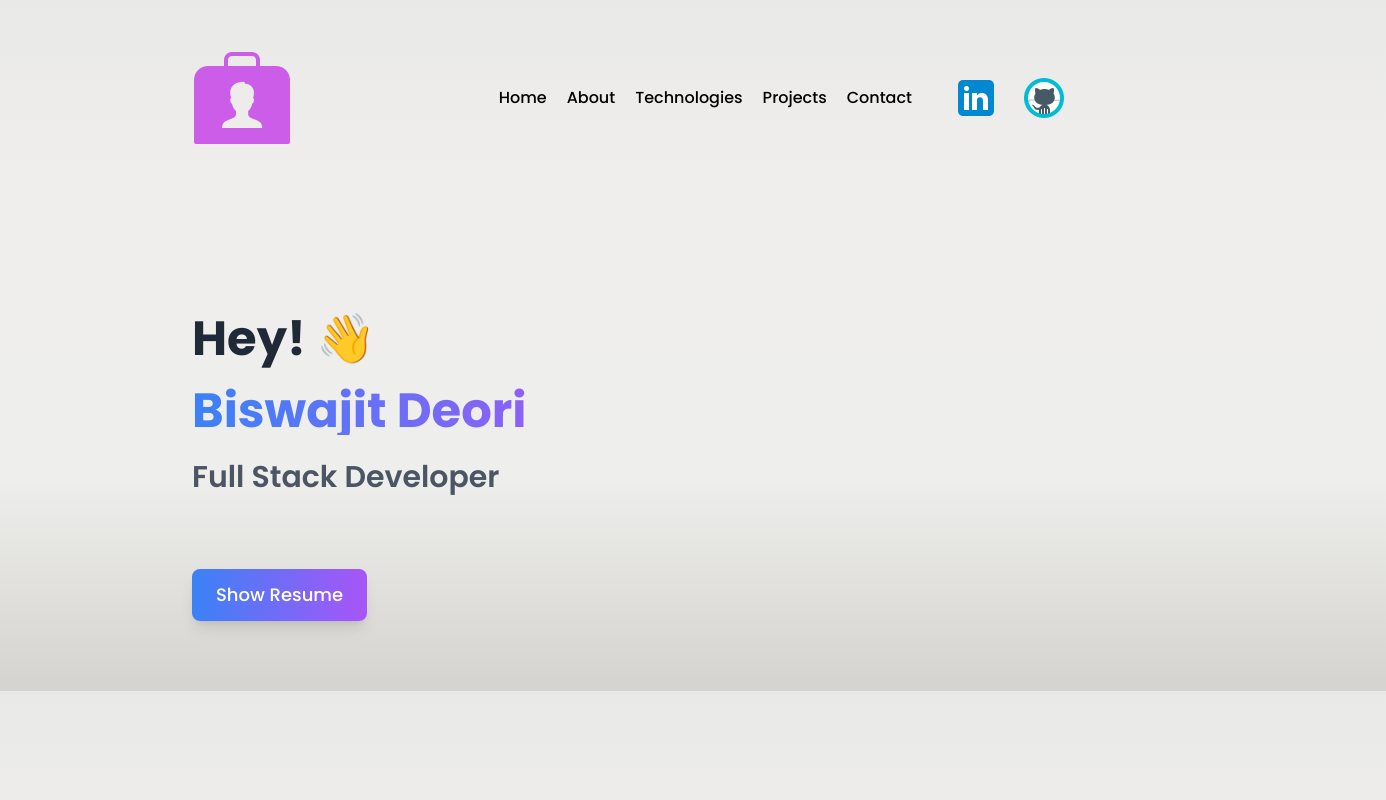
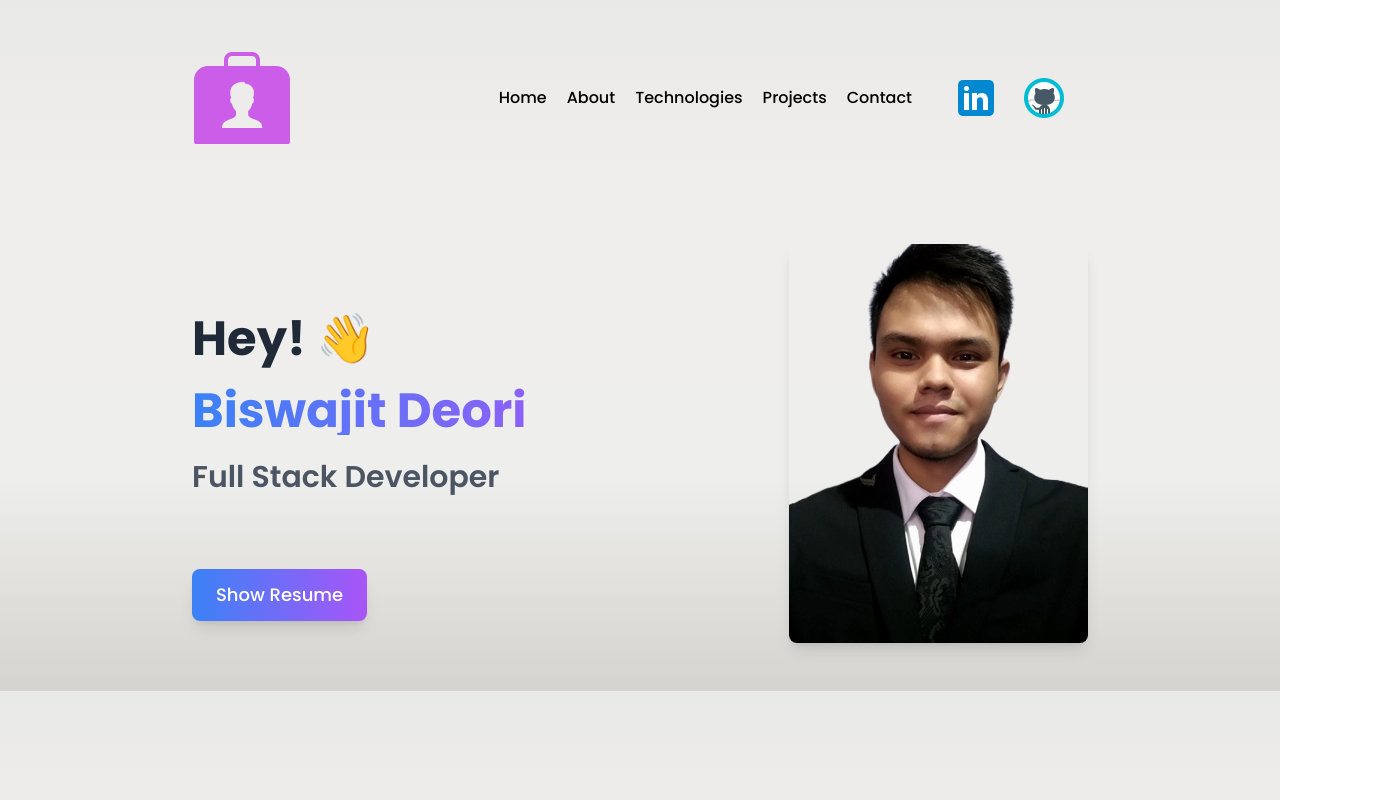
Before and after one commit to BiswajitDeori/My-Portfolio, a React (Create React App) app: page / in a window 1280 px wide. Shown: the whole page, 1386 px wide, since content can reach past the window. Built offline with nearby package versions, Linux system fonts and the light colour scheme.

Commit message:
remove some css

```diff
--- a/src/Pages/Home.js
+++ b/src/Pages/Home.js
@@ -83,7 +83,7 @@ function Home() {
       <div className="md:w-1/2 flex justify-center md:justify-end">
         <img
           ref={myimageref}
-          className="w-3/4 md:w-2/3 rounded-lg shadow-lg transition-all duration-500 ease-in-out transform hover:scale-105 hover:shadow-2xl hover:rotate-3 hover:opacity-90"
+          className="w-3/4 md:w-2/3 rounded-lg shadow-lg  transform hover:scale-105 hover:shadow-2xl hover:rotate-3 hover:opacity-90"
           src={img}
           alt="Profile of Biswajit Deori"
         />
```
